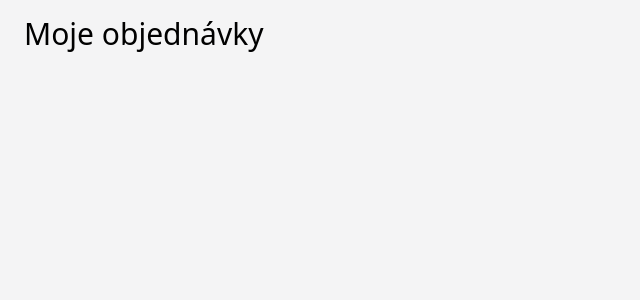
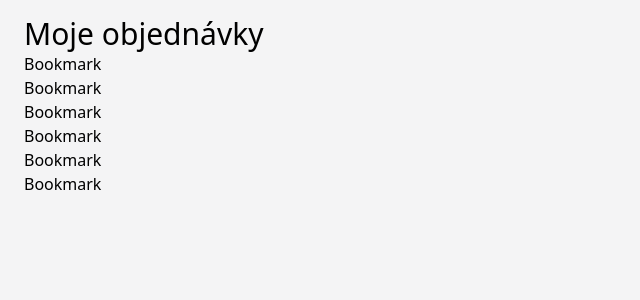
Before and after one commit to DanielLesko28/react-orders-app, a React (Create React App) app in the folder client/: page / in a window 1280 px wide. Shown: the top 300 px of the page, without its empty margins (0-640 px from the left). Built offline with nearby package versions, Linux system fonts and the light colour scheme.

Commit message:
working on side menu

```diff
--- /dev/null
+++ b/client/src/components/Bookmark.jsx
@@ -0,0 +1,7 @@
+import React from "react";
+
+const Bookmark = () => {
+  return <div>Bookmark</div>;
+};
+
+export default Bookmark;
--- /dev/null
+++ b/client/src/components/MainMenu.jsx
@@ -0,0 +1,49 @@
+import React from "react";
+import Bookmark from "./Bookmark";
+
+const MainMenu = () => {
+  const data = [
+    {
+      id: 1,
+      name: "Moje objednávky",
+      icon: "",
+    },
+    {
+      id: 2,
+      name: "Moje objednávky",
+      icon: "",
+    },
+    {
+      id: 3,
+      name: "Moje objednávky",
+      icon: "",
+    },
+    {
+      id: 4,
+      name: "Moje objednávky",
+      icon: "",
+    },
+    {
+      id: 5,
+      name: "Moje objednávky",
+      icon: "",
+    },
+    {
+      id: 6,
+      name: "Moje objednávky",
+      icon: "",
+    },
+  ];
+
+  return (
+    <div>
+      {data.map((bookmark) => (
+        <div key={bookmark.id}>
+          <Bookmark />
+        </div>
+      ))}
+    </div>
+  );
+};
+
+export default MainMenu;
--- a/client/src/pages/MyOrders.jsx
+++ b/client/src/pages/MyOrders.jsx
@@ -1,9 +1,13 @@
 import React from "react";
+import MainMenu from "../components/MainMenu";
 
 const MyOrders = () => {
   return (
     <div className="bg-zinc-100 w-full h-screen">
       <h1 className="text-3xl pl-6 pt-4">Moje objednávky</h1>
+      <div className="pl-6">
+        <MainMenu />
+      </div>
     </div>
   );
 };
```
